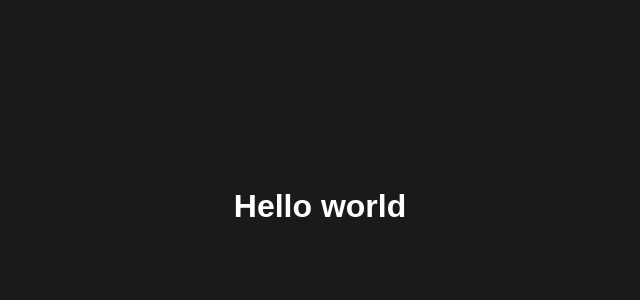
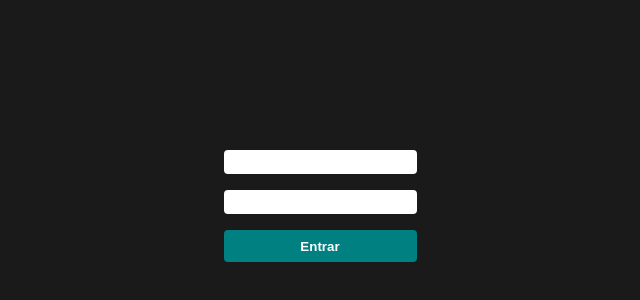
Before and after one commit to MariaGabrielaReis/auth-example, a Next.js app: page / in a window 1280 px wide. Shown: the part 182-482 px from the top of the page, without its empty margins (320-960 px from the left). Built offline with nearby package versions, Linux system fonts and the light colour scheme.

Commit message:
refactor: create auth context

```diff
--- /dev/null
+++ b/src/contexts/AuthContext.tsx
@@ -0,0 +1,33 @@
+import { createContext, ReactNode, useContext } from "react";
+
+type SignInCredentials = {
+  email: string;
+  password: string;
+};
+
+type AuthContextData = {
+  signIn(credentials: SignInCredentials): Promise<void>;
+  isAuthenticated: boolean;
+};
+
+type AuthProviderProps = {
+  children: ReactNode;
+};
+
+export const AuthContext = createContext({} as AuthContextData);
+
+export function AuthProvider({ children }: AuthProviderProps) {
+  const isAuthenticated = false;
+
+  async function signIn({ email, password }: SignInCredentials) {
+    console.log({ email, password });
+  }
+
+  return (
+    <AuthContext.Provider value={{ signIn, isAuthenticated }}>
+      {children}
+    </AuthContext.Provider>
+  );
+}
+
+export const useAuthContext = () => useContext(AuthContext);
--- a/src/pages/_app.tsx
+++ b/src/pages/_app.tsx
@@ -1,6 +1,11 @@
+import { AuthProvider } from "@/contexts/AuthContext";
+import type { AppProps } from "next/app";
 import "@/styles/globals.css";
-import type { AppProps } from "next/app";
 
 export default function App({ Component, pageProps }: AppProps) {
-  return <Component {...pageProps} />;
+  return (
+    <AuthProvider>
+      <Component {...pageProps} />
+    </AuthProvider>
+  );
 }
--- a/src/pages/index.tsx
+++ b/src/pages/index.tsx
@@ -1,14 +1,45 @@
 import Head from "next/head";
 import styles from "@/styles/Home.module.css";
+import { FormEvent, useState } from "react";
+import { useAuthContext } from "@/contexts/AuthContext";
 
 export default function Home() {
+  const [email, setEmail] = useState("");
+  const [password, setPassword] = useState("");
+
+  const { signIn } = useAuthContext();
+
+  async function handleSubmit(event: FormEvent) {
+    event.preventDefault();
+
+    const data = { email, password };
+
+    await signIn(data);
+  }
+
   return (
     <>
       <Head>
         <title>Auth | Example</title>
       </Head>
       <main className={styles.container}>
-        <h1>Hello world</h1>
+        <form onSubmit={handleSubmit} className={styles.form}>
+          <input
+            type="email"
+            value={email}
+            onChange={event => setEmail(event.target.value)}
+            className={styles.input}
+          />
+          <input
+            type="password"
+            value={password}
+            onChange={event => setPassword(event.target.value)}
+            className={styles.input}
+          />
+          <button type="submit" className={styles.button}>
+            Entrar
+          </button>
+        </form>
       </main>
     </>
   );
--- a/src/styles/Home.module.css
+++ b/src/styles/Home.module.css
@@ -5,3 +5,29 @@
   align-items: center;
   min-height: 97vh;
 }
+
+.form {
+  display: flex;
+  flex-direction: column;
+  justify-content: center;
+  align-items: center;
+  gap: 1rem;
+}
+
+.button {
+  width: 100%;
+  height: 2rem;
+  background-color: teal;
+  border: 0;
+  border-radius: 4px;
+  color: white;
+  font-weight: bold;
+}
+
+.input {
+  width: 100%;
+  height: 1.5rem;
+  border: 0;
+  border-radius: 4px;
+  padding: 0.5rem;
+}
```
